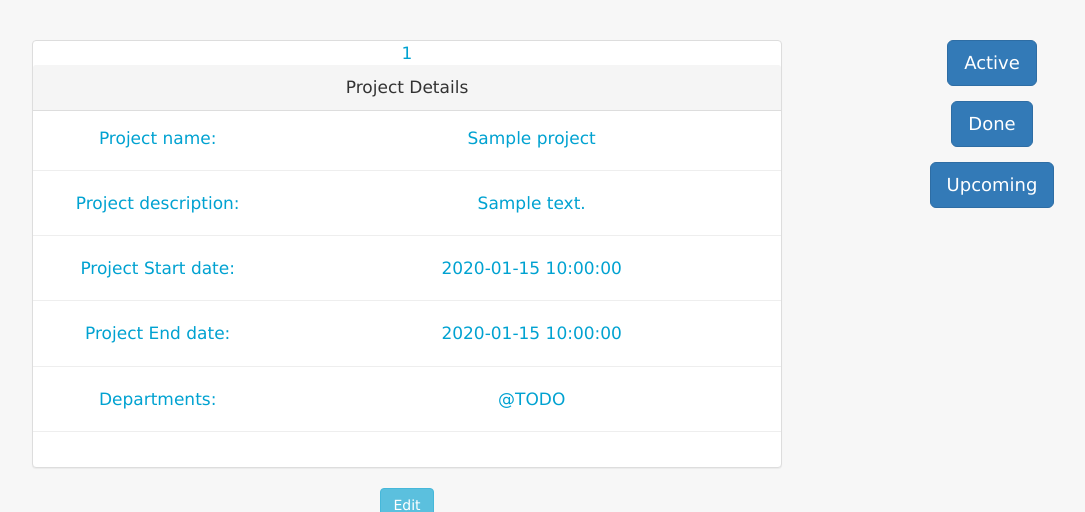
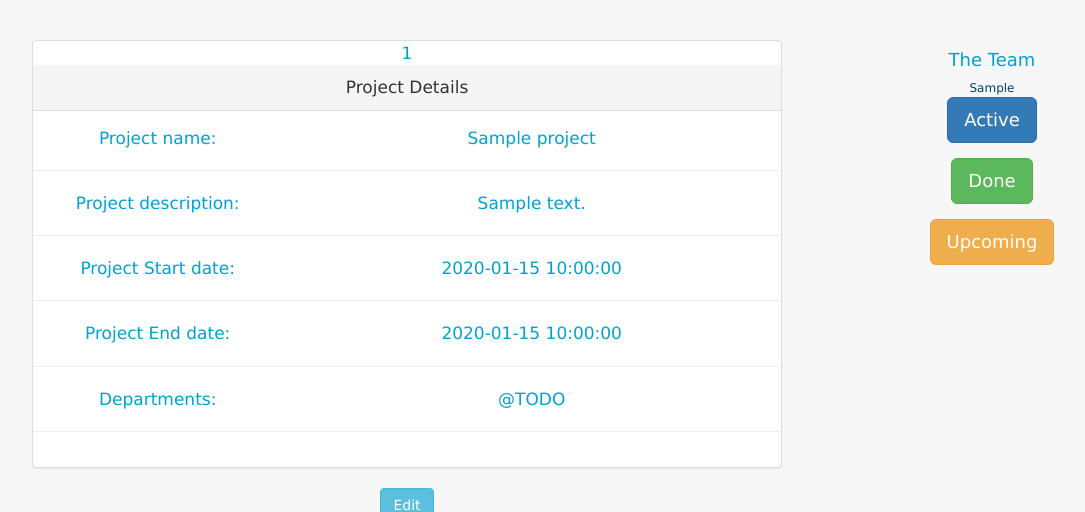
Before and after one commit to andresceron/ProjectCenter, a PHP site: page /views/pages/project-detail.php in a window 1280 px wide. Shown: the part 52-564 px from the top of the page, without its empty margins (38-1123 px from the left). Run offline with PHP 8.4, Linux system fonts and the light colour scheme; the visitor is signed in with stand-in values (Sample User, id 1); tables that the repository leaves empty or names only in its code hold one stand-in row (values such as "Sample post"); some libraries are stand-ins or nearby versions.

Commit message:
fetching all members in the projects detailed view

```diff
--- a/class.user.php
+++ b/class.user.php
@@ -343,6 +343,27 @@ class USER {
         }
     }
 
+    // Fetch all users ons detailed project
+    public function allUsersProj($proj_id) {
+        try {
+            $query = "SELECT * FROM tbl_link as l ";
+            $query .= "LEFT JOIN tbl_users as p on l.user_id = p.user_id ";
+            $query .= "WHERE proj_id = ?";
+            $stmt = $this->db->prepare($query);
+            $stmt->execute(array($proj_id));
+            $projRows = $stmt->fetchAll(PDO::FETCH_ASSOC);
+
+            if(!empty($projRows)) {
+                return $projRows;
+            } else {
+                return false;
+            }
+
+        } catch(PDOException $e) {
+            echo $e->getMessage();
+        }
+    }
+
     public function getUrl() {
         $url  = @( $_SERVER["HTTPS"] != 'on' ) ? 'http://'.$_SERVER["SERVER_NAME"] :  'https://'.$_SERVER["SERVER_NAME"];
         $url .= ( $_SERVER["SERVER_PORT"] !== 80 ) ? ":".$_SERVER["SERVER_PORT"] : "";
--- a/views/pages/project-detail.php
+++ b/views/pages/project-detail.php
@@ -9,6 +9,8 @@
 	$proj_id = $_SESSION['proj_id'];
 
     $singleProjectsRow = $user->singleProject($proj_id);
+
+    $allUsers = $user->allUsersProj($proj_id);
 
 	if(isset($_POST['btn-status'])) {
 		$btnStatus = $_POST['btn-status'];
@@ -86,16 +88,23 @@
 				<button type="button" class="btn btn-md btn-info" name="">Edit</button>
 			</div>
 			<div class="col-md-4">
+			<div class="project-team">
+				<h4>The Team</h4>
+				<?php foreach ($allUsers as $row): ?>
+					<p><?= $row['user_firstname']; ?></p>
+				<?php endforeach ?>
+			</div>
+
 				<div class="row">
 					<form method="POST">
 						<div class="form-group">
 							<input type="submit" class="btn btn-lg btn-primary" name="btn-status" value="Active" />
 						</div>
 						<div class="form-group">
-							<input type="submit" class="btn btn-lg btn-primary" name="btn-status" value="Done" />
+							<input type="submit" class="btn btn-lg btn-success" name="btn-status" value="Done" />
 						</div>
 						<div class="form-group">
-							<input type="submit" class="btn btn-lg btn-primary" name="btn-status" value="Upcoming" />
+							<input type="submit" class="btn btn-lg btn-warning" name="btn-status" value="Upcoming" />
 						</div>
 					</form>
 				</div>
```
